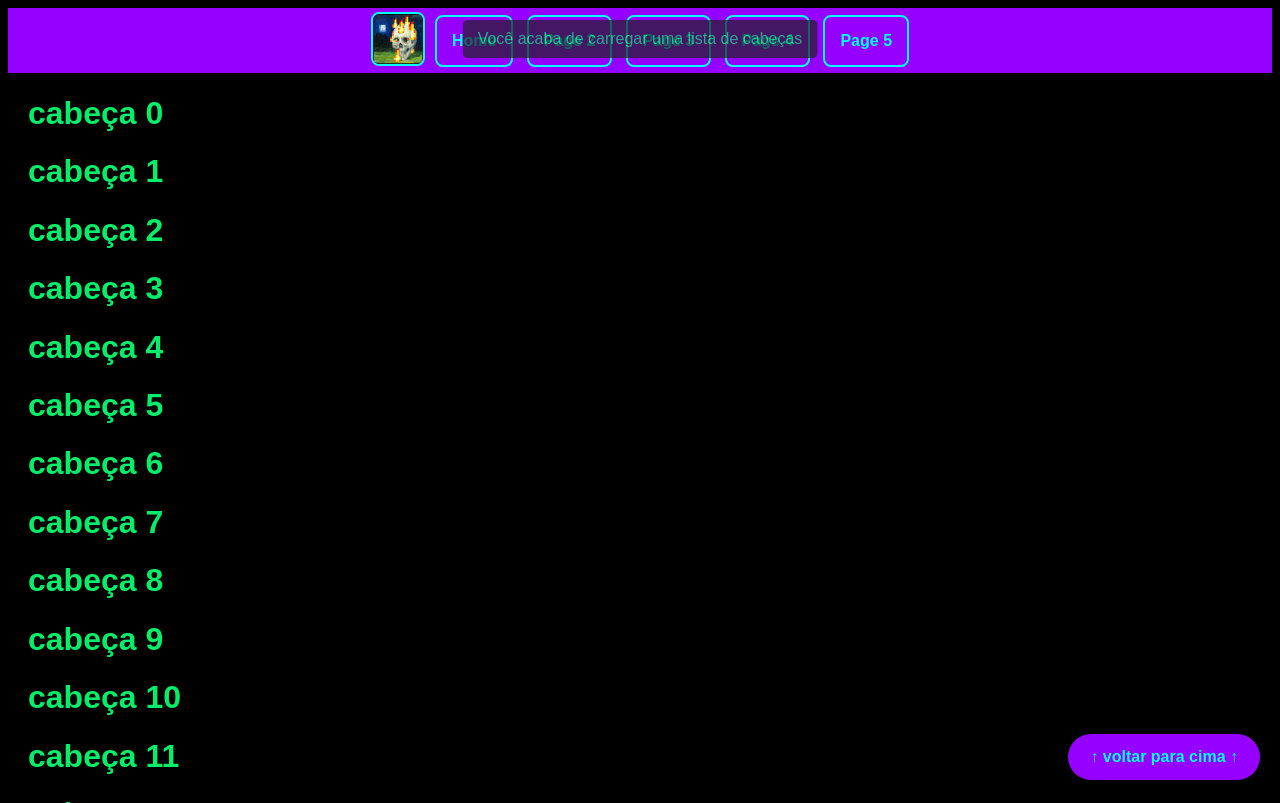
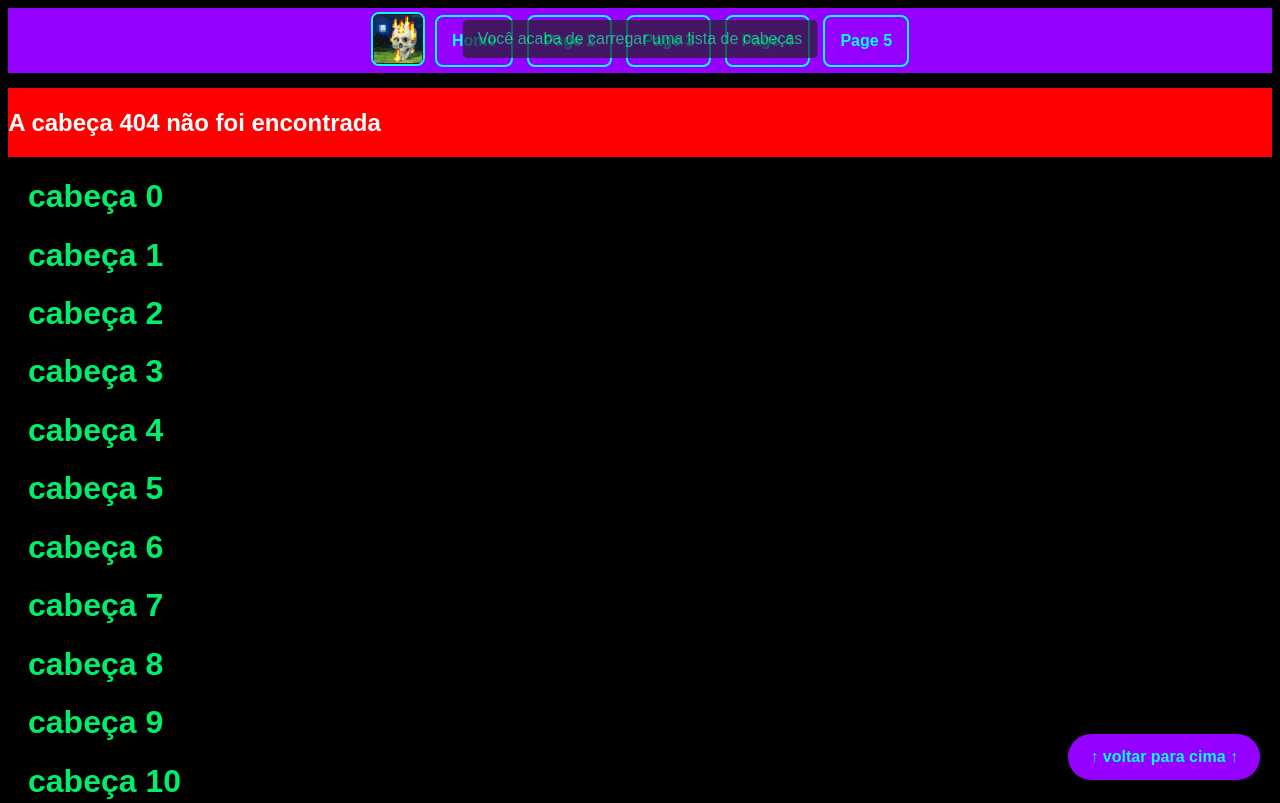
Before and after one commit to SaymonMagrini/css-hands-on, a plain HTML site: page index.html in a window 1280 px wide. Shown: the top 803 px of the page. Drawn offline with Linux system fonts and the light colour scheme.

Commit message:
Implementação da demanda 04.

```diff
--- a/index.html
+++ b/index.html
@@ -21,6 +21,10 @@
         <a href="pg5.html" class="cItem">Page 5</a>
     </div>
 
+    <div id="secundária" class="secundário">
+        <h2>A cabeça 404 não foi encontrada</h2>
+    </div>
+
 
     <div id="cabeças">
 
--- a/src/backend.js
+++ b/src/backend.js
@@ -3,7 +3,7 @@ const app = document.getElementById('cabeças');
 let count = 0;
 
 function loopcount() {
-    for (; count <= 404; count++) {
+    for (; count < 404; count++) {
         //console.log(`counter is: ${count}`);
         let h1 = document.createElement('h1');
         h1.textContent = `cabeça ${count}`;
--- a/src/style.css
+++ b/src/style.css
@@ -24,6 +24,17 @@ body {
     background-color: #9500ff;
     justify-content: center;
     align-items: center;
+}
+
+.secundário {
+    position: sticky;
+    top: 3%;
+    align-self: start;
+    background: #ff0000;
+    color: #ffffff;
+    border: none;
+    z-index: 501;
+    padding: 0.3px;
 }
 
 .cItem {
```
